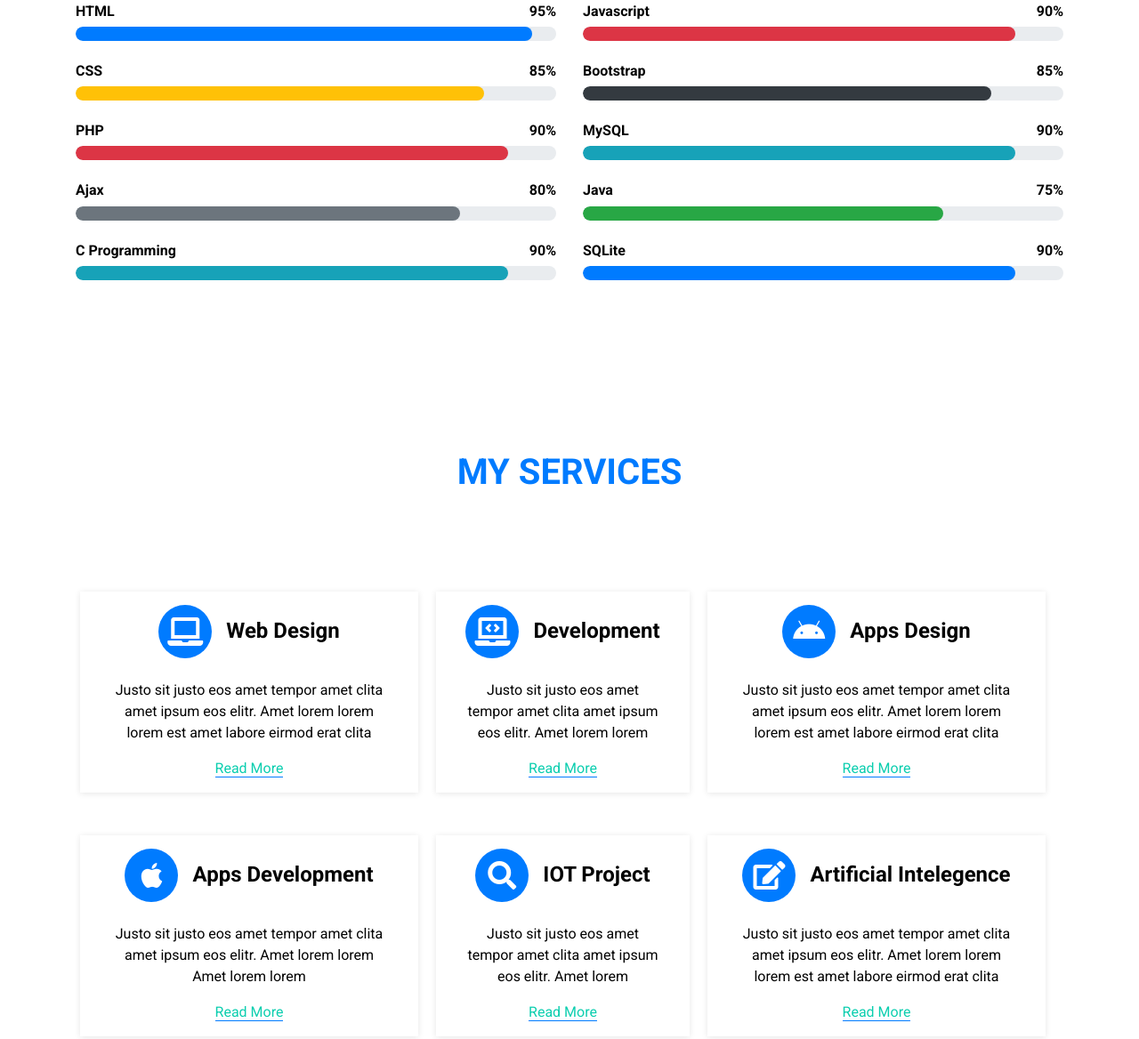
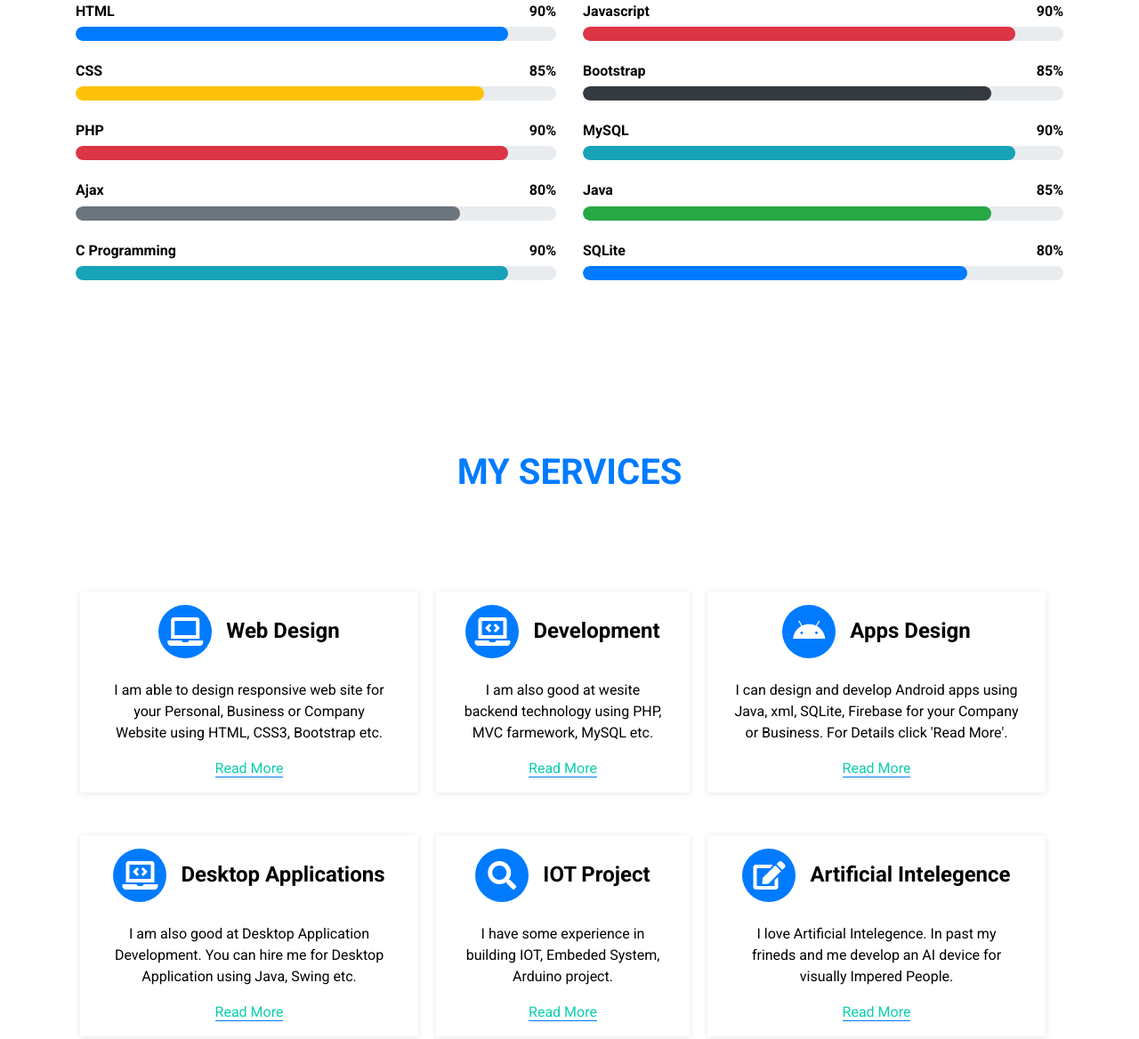
Before and after one commit to muhitasraf/muhitasraf.github.io, a plain HTML site: page index.html in a window 1280 px wide. Shown: the part 2754-3922 px from the top of the page at 89% size. Drawn offline with nearby package versions, Linux system fonts and the light colour scheme.

Commit message:
Services

```diff
--- a/index.html
+++ b/index.html
@@ -123,8 +123,6 @@
                     <div class="border-left border-primary pt-2 pl-4 ml-2">
                         <div class="position-relative ex-me mb-4">
                             <i class="far fa-dot-circle text-primary position-absolute" style="top: 2px; left: -35px; font-size: 22px;"></i>
-                            <!-- <h5 class="font-weight-bold mb-1">Secondary School Certificate(SSC)</h5> -->
-                            <!-- <p class="mb-2"><strong>Mirpur Govt. High School</strong> | <small>2005 - 2009</small></p> -->
                             <div class="timeline">
                                 <div class="timeline-item">
                                     <div class="timeline-content">
@@ -144,9 +142,7 @@
                         </div>
                         <div class="position-relative ex-me mb-4">
                             <i class="far fa-dot-circle text-primary position-absolute" style="top: 2px; left: -35px;  font-size: 22px;"></i>
-                            <!-- <h5 class="font-weight-bold mb-1">Master In CSE</h5>
-                            <p class="mb-2"><strong>Cambridge University</strong> | <small>2009 - 2011</small></p>
-                            <p>Tempor eos dolore amet tempor dolor tempor. Dolore ea magna sit amet dolor eirmod. Eos ipsum est tempor dolor. Clita lorem kasd sed ea lorem diam ea lorem eirmod duo sit ipsum stet lorem diam</p> -->
+
                             <div class="timeline">
                                 <div class="timeline-item">
                                     <div class="timeline-content">
@@ -166,9 +162,6 @@
                         </div>
                         <div class="position-relative ex-me mb-4">
                             <i class="far fa-dot-circle text-primary position-absolute" style="top: 2px; left: -35px;  font-size: 22px;"></i>
-                            <!-- <h5 class="font-weight-bold mb-1">IIT Kharagpur</h5>
-                            <p class="mb-2"><strong>Cambridge University</strong> | <small>2011 - 2015</small></p>
-                            <p>Tempor eos dolore amet tempor dolor tempor. Dolore ea magna sit amet dolor eirmod. Eos ipsum est tempor dolor. Clita lorem kasd sed ea lorem diam ea lorem eirmod duo sit ipsum stet lorem diam</p> -->
                             <div class="timeline">
                                 <div class="timeline-item">
                                     <div class="timeline-content">
@@ -191,9 +184,6 @@
                     <div class="border-left border-primary pt-2 pl-4 ml-2">
                         <div class="position-relative ex-me mb-4">
                             <i class="far fa-dot-circle text-primary position-absolute" style="top: 2px;left: -35px;  font-size: 22px;"></i>
-                            <!-- <h5 class="font-weight-bold mb-1">Web Designe & Development</h5>
-                            <p class="mb-2"><strong>Soft Company</strong> | <small> Excellent</small></p>
-                            <p>Tempor eos dolore amet tempor dolor tempor. Dolore ea magna sit amet dolor eirmod. Eos ipsum est tempor dolor. Clita lorem kasd sed ea lorem diam ea lorem eirmod duo sit ipsum stet lorem diam</p> -->
                             <div class="timeline">
                                 <div class="timeline-item">
                                     <div class="timeline-content">
@@ -256,10 +246,10 @@
                     <div class="skill mb-4">
                         <div class="d-flex justify-content-between">
                             <h6 class="font-weight-bold">HTML</h6>
-                            <h6 class="font-weight-bold">95%</h6>
+                            <h6 class="font-weight-bold">90%</h6>
                         </div>
                         <div class="progress">
-                            <div class="progress-bar bg-primary" role="progressbar" aria-valuenow="95" aria-valuemin="0" aria-valuemax="100"></div>
+                            <div class="progress-bar bg-primary" role="progressbar" aria-valuenow="90" aria-valuemin="0" aria-valuemax="100"></div>
                         </div>
                     </div>
                     <div class="skill mb-4">
@@ -330,19 +320,19 @@
                     <div class="skill mb-4">
                         <div class="d-flex justify-content-between">
                             <h6 class="font-weight-bold">Java</h6>
-                            <h6 class="font-weight-bold">75%</h6>
+                            <h6 class="font-weight-bold">85%</h6>
                         </div>
                         <div class="progress">
-                            <div class="progress-bar bg-success" role="progressbar" aria-valuenow="75" aria-valuemin="0" aria-valuemax="100"></div>
+                            <div class="progress-bar bg-success" role="progressbar" aria-valuenow="85" aria-valuemin="0" aria-valuemax="100"></div>
                         </div>
                     </div>
                     <div class="skill mb-4">
                         <div class="d-flex justify-content-between">
                             <h6 class="font-weight-bold">SQLite</h6>
-                            <h6 class="font-weight-bold">90%</h6>
+                            <h6 class="font-weight-bold">80%</h6>
                         </div>
                         <div class="progress">
-                            <div class="progress-bar bg-primary" role="progressbar" aria-valuenow="90" aria-valuemin="0" aria-valuemax="100"></div>
+                            <div class="progress-bar bg-primary" role="progressbar" aria-valuenow="80" aria-valuemin="0" aria-valuemax="100"></div>
                         </div>
                     </div>
                 </div>
@@ -364,7 +354,7 @@
                         <i class="fa fa-2x fa-laptop service-icon bg-primary text-white mr-3"></i>
                         <h4 class="font-weight-bold m-0">Web Design</h4>
                     </div>
-                    <p>Justo sit justo eos amet tempor amet clita amet ipsum eos elitr. Amet lorem lorem lorem est amet labore eirmod erat clita</p>
+                    <p>I am able to design responsive web site for your Personal, Business or Company Website using  HTML, CSS3, Bootstrap etc.</p>
                     <a class="border-bottom border-primary text-decoration-none" href="">Read More</a>
                 </div>
                 <div class="service-box col-lg-3 col-md-6 text-center mb-5">
@@ -372,7 +362,7 @@
                         <i class="fa fa-2x fa-laptop-code service-icon bg-primary text-white mr-3"></i>
                         <h4 class="font-weight-bold m-0">Development</h4>
                     </div>
-                    <p>Justo sit justo eos amet tempor amet clita amet ipsum eos elitr. Amet lorem lorem</p>
+                    <p>I am also good at wesite backend technology using PHP, MVC farmework, MySQL etc.</p>
                     <a class="border-bottom border-primary text-decoration-none" href="">Read More</a>
                 </div>
                 <div class="service-box col-lg-4 col-md-6 text-center mb-5">
@@ -380,15 +370,15 @@
                         <i class="fab fa-2x fa-android service-icon bg-primary text-white mr-3"></i>
                         <h4 class="font-weight-bold m-0">Apps Design</h4>
                     </div>
-                    <p>Justo sit justo eos amet tempor amet clita amet ipsum eos elitr. Amet lorem lorem lorem est amet labore eirmod erat clita</p>
+                    <p>I can design and develop Android apps using Java, xml, SQLite, Firebase for your Company or Business. For Details click 'Read More'.</p>
                     <a class="border-bottom border-primary text-decoration-none" href="">Read More</a>
                 </div>
                 <div class="service-box col-lg-4 col-md-6 text-center mb-5">
                     <div class="d-flex align-items-center justify-content-center mb-4">
-                        <i class="fab fa-2x fa-apple service-icon bg-primary text-white mr-3"></i>
-                        <h4 class="font-weight-bold m-0">Apps Development</h4>
+                        <i class="fa fa-2x fa-laptop-code service-icon bg-primary text-white mr-3"></i>
+                        <h4 class="font-weight-bold m-0">Desktop Applications</h4>
                     </div>
-                    <p>Justo sit justo eos amet tempor amet clita amet ipsum eos elitr. Amet lorem lorem Amet lorem lorem</p>
+                    <p>I am also good at Desktop Application Development. You can hire me for Desktop Application using Java, Swing etc.</p>
                     <a class="border-bottom border-primary text-decoration-none" href="">Read More</a>
                 </div>
                 <div class="service-box col-lg-3 col-md-6 text-center mb-5">
@@ -396,7 +386,7 @@
                         <i class="fa fa-2x fa-search service-icon bg-primary text-white mr-3"></i>
                         <h4 class="font-weight-bold m-0">IOT Project</h4>
                     </div>
-                    <p>Justo sit justo eos amet tempor amet clita amet ipsum eos elitr. Amet lorem  </p>
+                    <p>I have some experience in building IOT, Embeded System, Arduino project. </p>
                     <a class="border-bottom border-primary text-decoration-none" href="">Read More</a>
                 </div>
                 <div class="service-box col-lg-4  col-md-7 text-center mb-5">
@@ -404,7 +394,7 @@
                         <i class="fa fa-2x fa-edit service-icon bg-primary text-white mr-3"></i>
                         <h4 class="font-weight-bold m-0">Artificial Intelegence</h4>
                     </div>
-                    <p>Justo sit justo eos amet tempor amet clita amet ipsum eos elitr. Amet lorem lorem lorem est amet labore eirmod erat clita</p>
+                    <p>I love Artificial Intelegence. In past my frineds and me develop an AI device for visually Impered People.</p>
                     <a class="border-bottom border-primary text-decoration-none" href="">Read More</a>
                 </div>
             </div>
@@ -510,21 +500,21 @@
                         <div class="text-center">
                             <i class="fa fa-3x fa-quote-left text-primary mb-4"></i>
                             <h4 class="font-weight-light mb-4">Dolor eirmod diam stet kasd sed. Aliqu rebum est eos. Rebum elitr dolore et eos labore, stet justo sed est sed. Diam sed sed dolor stet accusam amet eirmod eos, labore diam clita</h4>
-                            <img class="img-fluid rounded-circle mx-auto mb-3" src="img/testimonial-1.jpg" style="width: 80px; height: 80px;">
+                            <img class="img-fluid rounded-circle mx-auto mb-3" src="img/testimonial-1.png" style="width: 80px; height: 80px;">
                             <h5 class="font-weight-bold m-0">Client Name</h5>
                             <span>Profession</span>
                         </div>
                         <div class="text-center">
                             <i class="fa fa-3x fa-quote-left text-primary mb-4"></i>
                             <h4 class="font-weight-light mb-4">Dolor eirmod diam stet kasd sed. Aliqu rebum est eos. Rebum elitr dolore et eos labore, stet justo sed est sed. Diam sed sed dolor stet accusam amet eirmod eos, labore diam clita</h4>
-                            <img class="img-fluid rounded-circle mx-auto mb-3" src="img/testimonial-2.jpg" style="width: 80px; height: 80px;">
+                            <img class="img-fluid rounded-circle mx-auto mb-3" src="img/testimonial-1.png" style="width: 80px; height: 80px;">
                             <h5 class="font-weight-bold m-0">Client Name</h5>
                             <span>Profession</span>
                         </div>
                         <div class="text-center">
                             <i class="fa fa-3x fa-quote-left text-primary mb-4"></i>
                             <h4 class="font-weight-light mb-4">Dolor eirmod diam stet kasd sed. Aliqu rebum est eos. Rebum elitr dolore et eos labore, stet justo sed est sed. Diam sed sed dolor stet accusam amet eirmod eos, labore diam clita</h4>
-                            <img class="img-fluid rounded-circle mx-auto mb-3" src="img/testimonial-3.jpg" style="width: 80px; height: 80px;">
+                            <img class="img-fluid rounded-circle mx-auto mb-3" src="img/testimonial-1.png" style="width: 80px; height: 80px;">
                             <h5 class="font-weight-bold m-0">Client Name</h5>
                             <span>Profession</span>
                         </div>
@@ -649,6 +639,31 @@
             months %= 12;
         var experience = years + ' Years '+ months + ' Month ' + days + ' Days';
         document.getElementById('txt').innerHTML = experience;
+        // var getJSON = function(url, callback) {
+        //     var xhr = new XMLHttpRequest();
+        //     xhr.open('GET', url, true);
+        //     xhr.responseType = 'json';
+        //     xhr.onload = function() {
+        //     var status = xhr.status;
+        //     if (status === 200) {
+        //         callback(null, xhr.response);
+        //     } else {
+        //         callback(status, xhr.response);
+        //     }
+        //     };
+        //     xhr.send();
+        // };
+        // getJSON('http://ip-api.com/json', function(data) {
+        //     // JSON result in `data` variable
+        //     console.log(data);
+        // });
+        // let url = 'http://ip-api.com/json';
+
+        // fetch(url)
+        // .then(res => res.json())
+        // .then(out =>
+        // console.log('Checkout this JSON! ', out['city']))
+        // .catch(err => { throw err });
     </script>
 </body>
 
```
